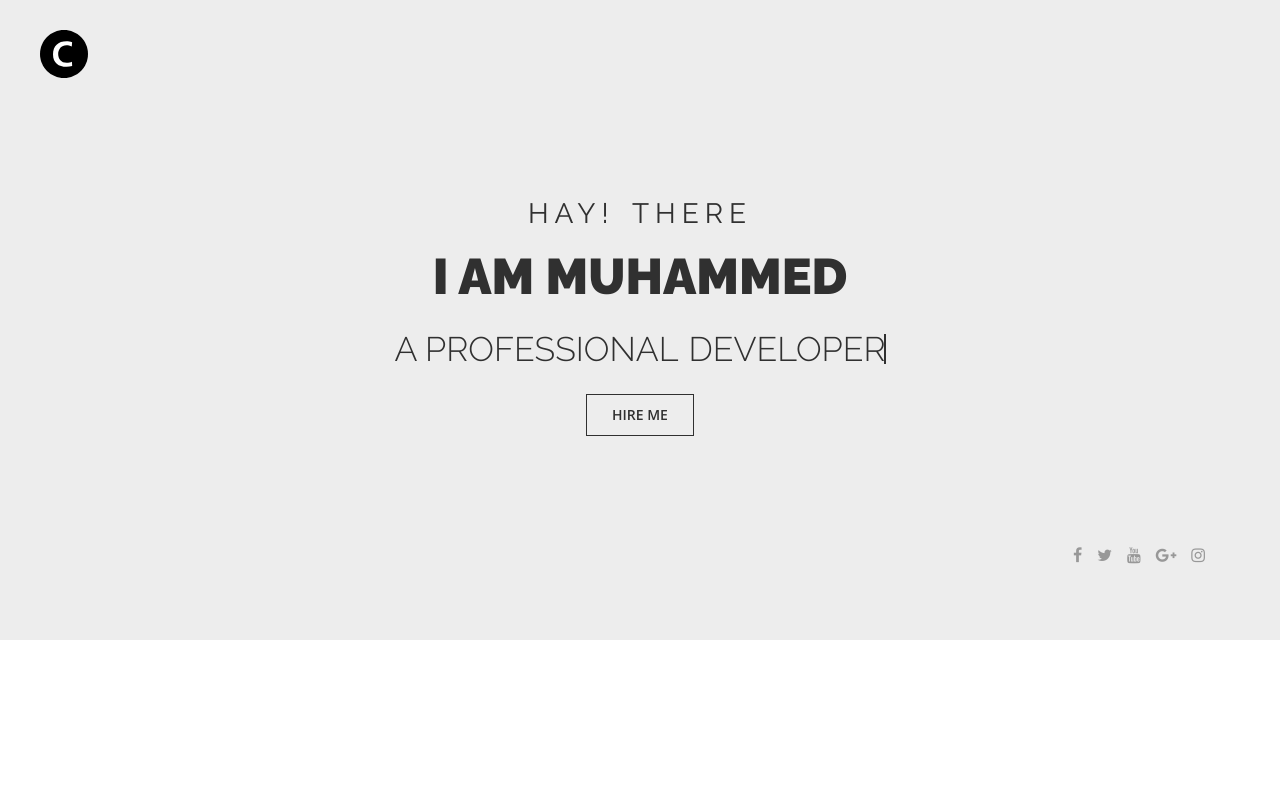
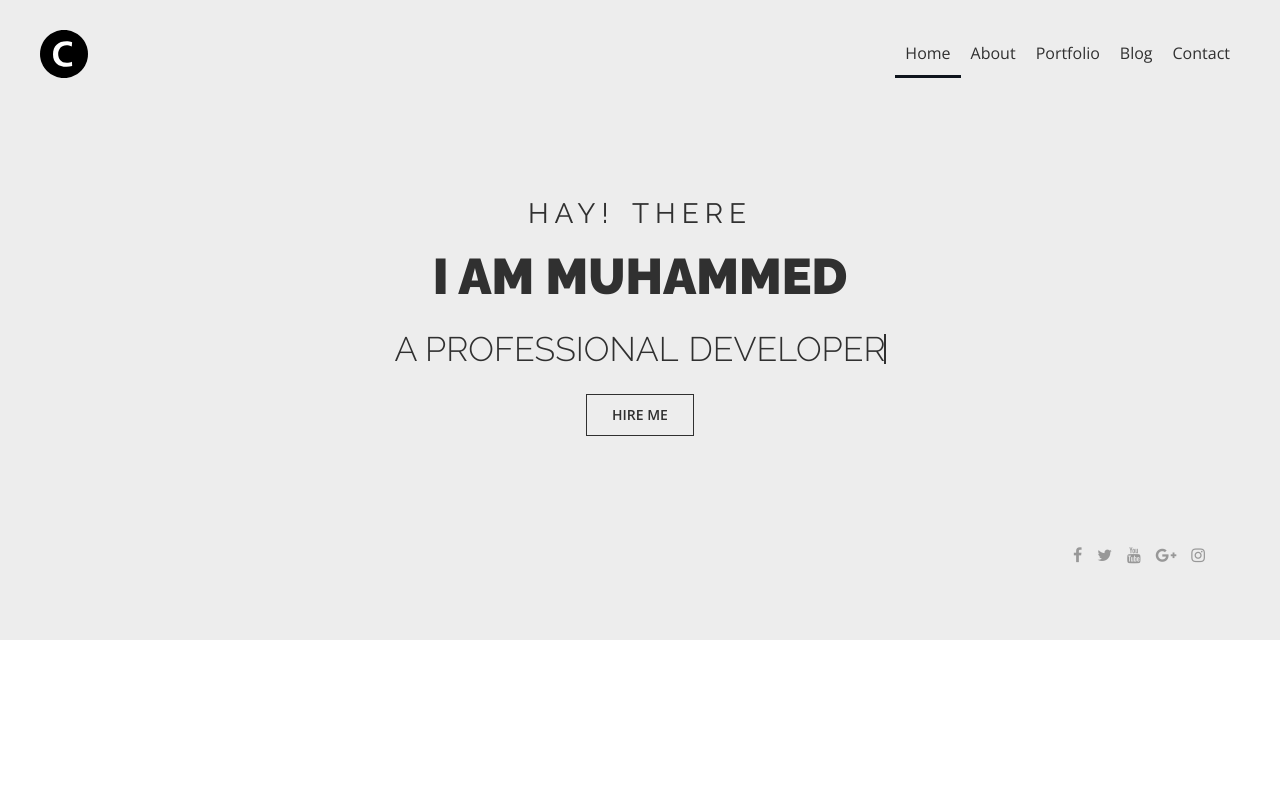
Before and after one commit to coolzyte/my-portfolio, a React (Create React App) app: page / in a window 1280 px wide. Shown: the top 791 px of the page. Built offline with nearby package versions, Linux system fonts and the light colour scheme.

Commit message:
Added Navigation component

```diff
--- a/src/components/Layout/Layout.js
+++ b/src/components/Layout/Layout.js
@@ -1,10 +1,16 @@
 import React from "react";
 import Aux from "../../hoc/Aux";
+import Toolbar from "../Navigation/Toolbar/Toolbar";
+import Footer from "../Footer/Footer";
+import SideDrawer from "../Navigation/SideDrawer/SideDrawer";
 import { container } from "./Layout.module.scss";
 
 const Layout = ({ children }) => (
   <Aux>
+    <Toolbar />
+    <SideDrawer />
     <main className={container}>{children}</main>
+    <Footer />
   </Aux>
 );
 
--- /dev/null
+++ b/src/components/Navigation/NavigationItems/NavigationItem/NavigationItem.js
@@ -0,0 +1,12 @@
+import React from "react";
+import classes from "./NavigationItem.module.scss";
+
+const navigationItem = ({ children, link, active }) => (
+  <li className={classes.NavigationItem}>
+    <a href={link} className={active ? classes.active : null}>
+      {children}
+    </a>
+  </li>
+);
+
+export default navigationItem;
--- /dev/null
+++ b/src/components/Navigation/NavigationItems/NavigationItem/NavigationItem.module.scss
@@ -0,0 +1,23 @@
+@import "../../../../base/Variables.scss";
+.NavigationItem {
+  margin: 0;
+  box-sizing: border-box;
+  display: flex;
+  height: 100%;
+  align-items: center;
+  a {
+    color: $mine-shaft;
+    text-decoration: none;
+    height: 100%;
+    padding: 1.2rem 1rem;
+    border-bottom: 3px solid transparent;
+    box-sizing: border-box;
+    display: block;
+    &:hover,
+    &:active,
+    &.active {
+      background-color: transparent;
+      border-bottom: 3px solid $bunker;
+    }
+  }
+}
--- /dev/null
+++ b/src/components/Navigation/NavigationItems/NavigationItems.js
@@ -0,0 +1,17 @@
+import React from "react";
+import "./NavigationItems.scss";
+import NavigationItem from "./NavigationItem/NavigationItem";
+
+const navigationItems = () => (
+  <ul className="NavigationItems">
+    <NavigationItem link="/" active>
+      Home
+    </NavigationItem>
+    <NavigationItem link="/">About</NavigationItem>
+    <NavigationItem link="/">Portfolio</NavigationItem>
+    <NavigationItem link="/">Blog</NavigationItem>
+    <NavigationItem link="/">Contact</NavigationItem>
+  </ul>
+);
+
+export default navigationItems;
--- /dev/null
+++ b/src/components/Navigation/NavigationItems/NavigationItems.scss
@@ -0,0 +1,8 @@
+.NavigationItems {
+  margin: 0;
+  padding: 0;
+  list-style: none;
+  display: flex;
+  align-items: center;
+  height: 100%;
+}
--- /dev/null
+++ b/src/components/Navigation/SideDrawer/SideDrawer.js
@@ -0,0 +1,16 @@
+import React from "react";
+import Logo from "../../Logo/Logo";
+import NavigationItems from "../NavigationItems/NavigationItems";
+import classes from "./SideDrawer.module.scss";
+const sideDrawer = props => {
+  return (
+    <div className={classes.SideDrawer}>
+      <Logo />
+      <nav>
+        <NavigationItems />
+      </nav>
+    </div>
+  );
+};
+
+export default sideDrawer;
--- /dev/null
+++ b/src/components/Navigation/SideDrawer/SideDrawer.module.scss
@@ -0,0 +1,27 @@
+.SideDrawer {
+  position: fixed;
+  width: 28rem;
+  max-width: 70%;
+  height: 100%;
+  left: 0;
+  top: 0;
+  z-index: 200;
+  background-color: #fff;
+  padding: 3.2rem 1.6rem;
+  box-sizing: border-box;
+  transition: transform 0.3s ease-out;
+}
+
+@media (min-width: 500px) {
+  .SideDrawer {
+    display: none;
+  }
+}
+
+.Open {
+  transform: translateX(0)
+}
+
+.Close {
+  transform: translateX(-100);
+}
--- a/src/components/Header/Header.js
+++ b/src/components/Navigation/Toolbar/Toolbar.js
@@ -1,16 +1,16 @@
 import React from "react";
-import "./Header.scss";
-import Logo from "../Logo/Logo";
-// import NavLinks from "./NavLinks/NavLinks";
+import "./Toolbar.scss";
+import Logo from "../../Logo/Logo";
+import NavigationItems from "../NavigationItems/NavigationItems";
 // import MobileMenu from "./MobileMenu/MobileMenu";
 
-const Header = () => (
+const Toolbar = () => (
   <header className="site-header">
     <div className="wrapper">
       <div className="site-header__menu-container flex-item">
         <Logo />
         <div className="site-header__menu-content flex-item">
-          {/* <NavLinks /> */}
+          <NavigationItems />
           {/* <MobileMenu /> */}
         </div>
       </div>
@@ -18,4 +18,4 @@ const Header = () => (
   </header>
 );
 
-export default Header;
+export default Toolbar;
--- a/src/components/Header/Header.scss
+++ b/src/components/Navigation/Toolbar/Toolbar.scss
@@ -1,4 +1,4 @@
-@import '../../base/mixin.scss';
+@import "../../../base/mixin.scss";
 .site-header {
   position: absolute;
   width: 100%;
--- a/src/containers/App.js
+++ b/src/containers/App.js
@@ -1,8 +1,6 @@
 import React, { Component } from "react";
 import { BrowserRouter as Router, Route } from "react-router-dom";
-import Header from "../components/Header/Header";
 import Landing from "../components/Landing/Landing";
-import Footer from "../components/Footer/Footer";
 import "./App.scss";
 
 class App extends Component {
@@ -10,9 +8,7 @@ class App extends Component {
     return (
       <Router>
         <div>
-          <Header />
           <Route exact path="/" component={Landing} />
-          <Footer />
         </div>
       </Router>
     );
```
Also changed, not shown: src/components/Navbar/Navbar.js (deleted, +0 -19 lines), src/components/Navbar/NavbarLink/NavbarLink.js (deleted).
